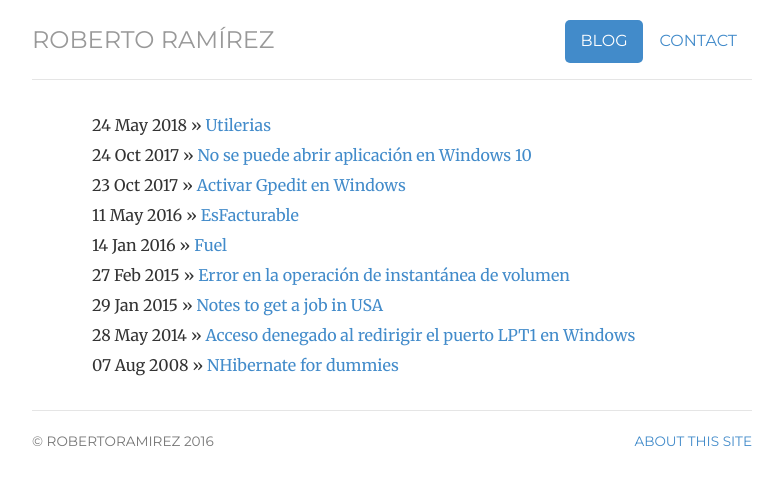
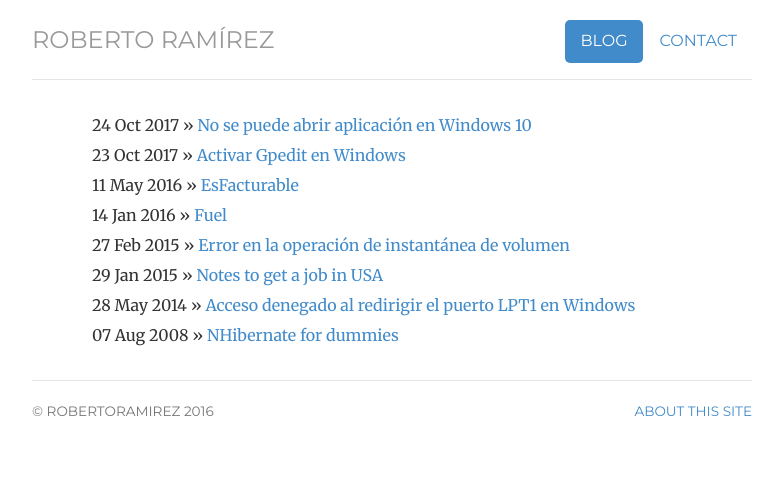
Before and after one commit to robertoramirez/robertoramirez.github.io, a Jekyll site: the page built from blog/index.html, in a window 1280 px wide. Shown: the top 485 px of the page, without its empty margins (248-1030 px from the left). Built offline with Jekyll 4.4.1, drawn with Linux system fonts in a browser that asks for light colours.

Commit message:
Actualizar post-list y utilerias.md

```diff
--- a/_includes/post-list.html
+++ b/_includes/post-list.html
@@ -1,7 +1,9 @@
 <div class="notelist">
     {% for post in site.posts %}
-    <ul class="listnotes list-unstyled">
-      <li><span>{{ post.date | date_to_string }} &raquo;</span> <a href="{{ post.url }}">{{ post.title }}</a></li>
-    </ul>
+		{% unless post.exclude %}
+			<ul class="listnotes list-unstyled">
+				<li><span>{{ post.date | date_to_string }} &raquo;</span> <a href="{{ post.url }}">{{ post.title }}</a></li>
+			</ul>
+		{% endunless %}
     {% endfor %}
 </div><!--/.notelist -->
```
Also changed, not shown: _posts/2018-05-24-utilerias.md (+2 -1 lines).
